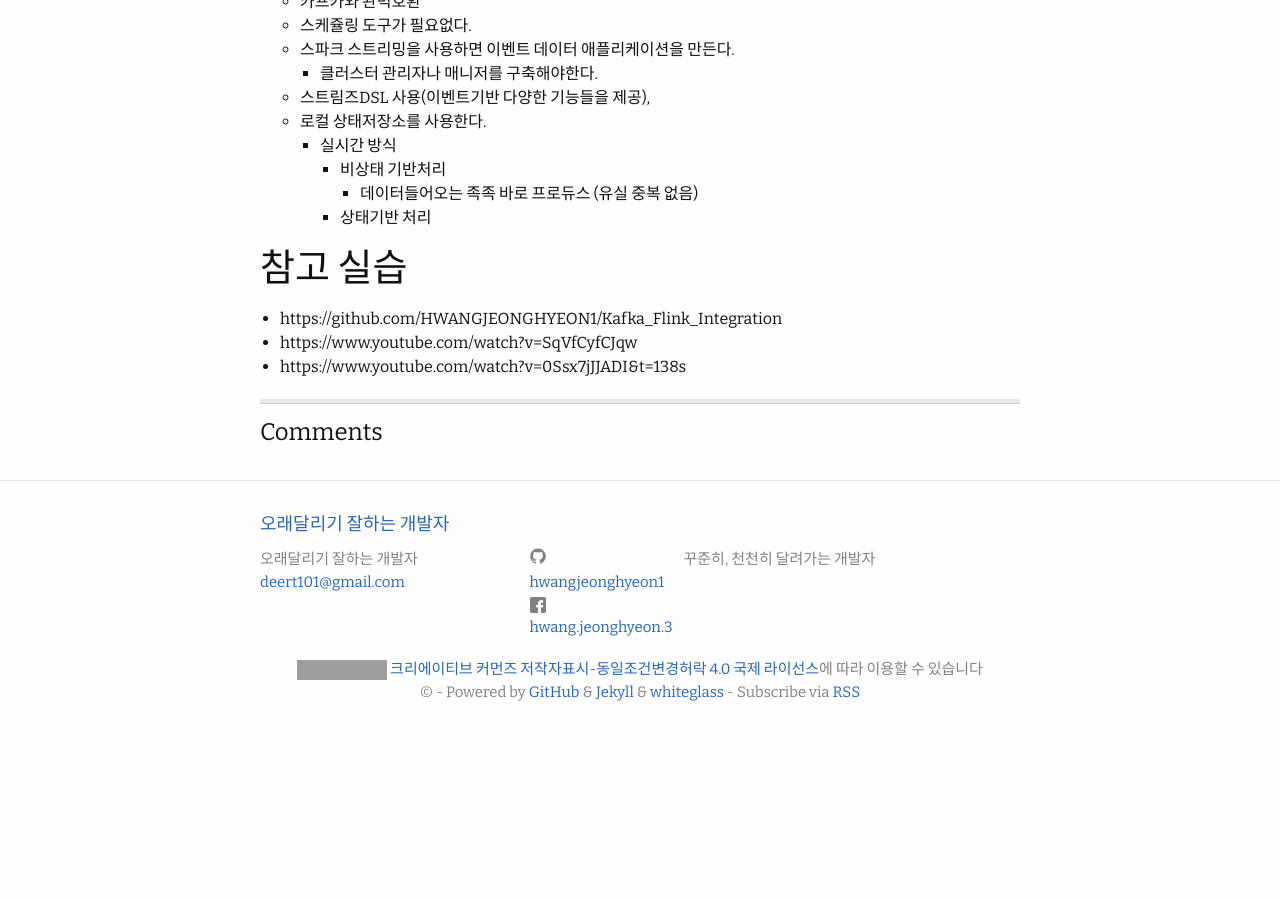
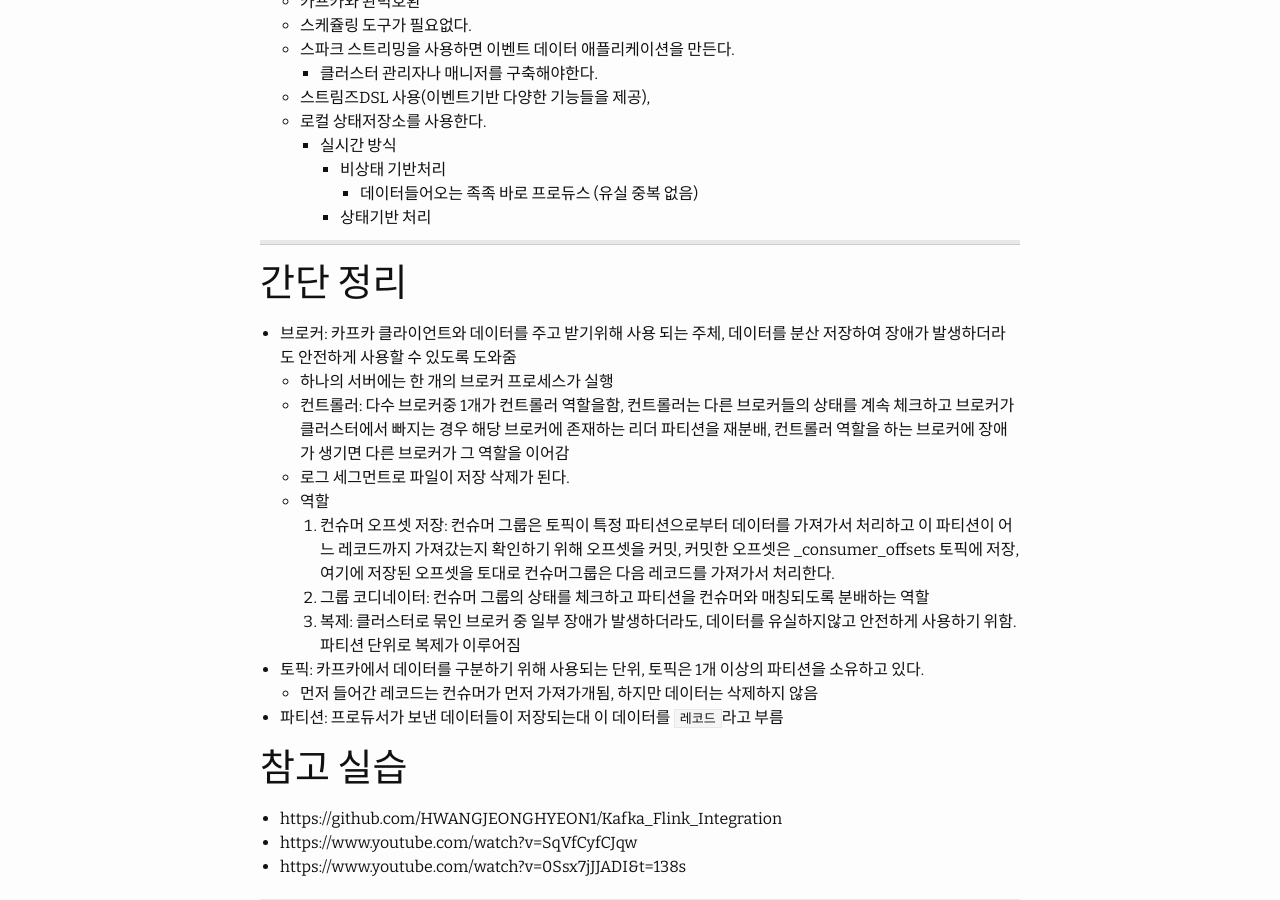
Before and after one commit to HWANGJEONGHYEON1/HWANGJEONGHYEON1.github.io, a Jekyll site: the page built from _posts/2022-08-04-kafka.md, in a window 1280 px wide and 900 px high, scrolled down 4382 px. Built offline with Jekyll 4.4.1, drawn with Linux system fonts in a browser that asks for light colours; comment, search, counter and statistics services are not loaded; before the commit the page ends 5115 px from its top, so only the background shows below that; grey boxes are pictures that could not be loaded.

Commit message:
study kafka 간단정리 - 1

```diff
--- a/_posts/2022-08-04-kafka.md
+++ b/_posts/2022-08-04-kafka.md
@@ -204,6 +204,24 @@ public class Consumer {
                 - 데이터들어오는 족족 바로 프로듀스 (유실 중복 없음)
             - 상태기반 처리
 
+<hr>
+
+# 간단 정리
+
+* 브로커: 카프카 클라이언트와 데이터를 주고 받기위해 사용 되는 주체, 데이터를 분산 저장하여 장애가 발생하더라도 안전하게 사용할 수 있도록 도와줌
+    - 하나의 서버에는 한 개의 브로커 프로세스가 실행
+    - 컨트롤러: 다수 브로커중 1개가 컨트롤러 역할을함, 컨트롤러는 다른 브로커들의 상태를 계속 체크하고 브로커가 클러스터에서 빠지는 경우 해당 브로커에 존재하는 리더 파티션을 재분배, 컨트롤러 역할을 하는 브로커에 장애가 생기면 다른 브로커가 그 역할을 이어감
+    - 로그 세그먼트로 파일이 저장 삭제가 된다.
+    - 역할
+        1. 컨슈머 오프셋 저장: 컨슈머 그룹은 토픽이 특정 파티션으로부터 데이터를 가져가서 처리하고 이 파티션이 어느 레코드까지 가져갔는지 확인하기 위해 오프셋을 커밋, 커밋한 오프셋은 _consumer_offsets 토픽에 저장, 여기에 저장된 오프셋을 토대로 컨슈머그룹은 다음 레코드를 가져가서 처리한다.
+        2. 그룹 코디네이터: 컨슈머 그룹의 상태를 체크하고 파티션을 컨슈머와 매칭되도록 분배하는 역할
+        3. 복제: 클러스터로 묶인 브로커 중 일부 장애가 발생하더라도, 데이터를 유실하지않고 안전하게 사용하기 위함. 파티션 단위로 복제가 이루어짐
+
+
+* 토픽: 카프카에서 데이터를 구분하기 위해 사용되는 단위, 토픽은 1개 이상의 파티션을 소유하고 있다.
+    - 먼저 들어간 레코드는 컨슈머가 먼저 가져가개됨, 하지만 데이터는 삭제하지 않음
+* 파티션: 프로듀서가 보낸 데이터들이 저장되는대 이 데이터를 `레코드`라고 부름
+
 # 참고 실습
 - https://github.com/HWANGJEONGHYEON1/Kafka_Flink_Integration
 - https://www.youtube.com/watch?v=SqVfCyfCJqw
```
